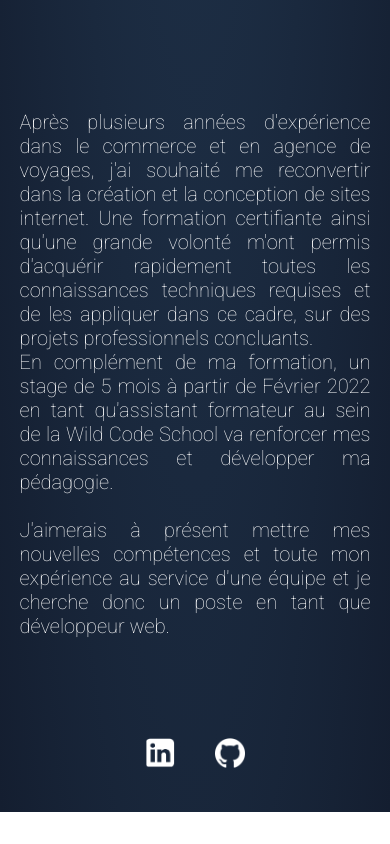
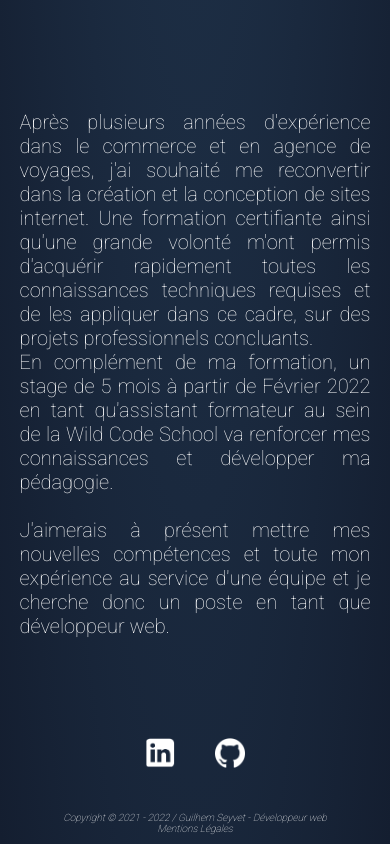
Before and after one commit to guilhemcv/portfolio, a React (Create React App) app: page /about in a window 390 px wide. Shown: the part 4676-5520 px from the top of the page. Before the commit the page ends 5488 px from the top, so only its background shows below. Built offline with nearby package versions, Linux system fonts and the light colour scheme.

Commit message:
modif copyright

```diff
--- a/src/container/About/About.jsx
+++ b/src/container/About/About.jsx
@@ -2,6 +2,7 @@
 import { Parallax } from 'react-parallax';
 import 'animate.css/animate.min.css';
 import './About.css';
+import '../Contact/Contact.css';
 import Polygon from '../../components/Polygon/Polygon';
 import Softskill from '../../data/softskill';
 import javascript from '../../assets/images/javascript.png';
@@ -161,6 +162,14 @@
           </ScrollAnimation>
         </div>
         <ScrollToTop />
+        <div className="copyright">
+        <p className="copy">
+          Copyright © 2021 - 2022 / Guilhem Seyvet - Développeur web{' '}
+        </p>
+        <a href="mentions.html" target="_blank">
+          Mentions Légales
+        </a>
+      </div>
       </div>
     </div>
   );
--- a/src/container/Contact/Contact.css
+++ b/src/container/Contact/Contact.css
@@ -87,9 +87,26 @@
   display: flex;
   align-items: center;
   justify-content: center;
+  font-size: 15px;
+  font-style: italic;
 }
 
 .copy {
   margin-right: 30px;
   color: white;
 }
+
+@media screen and (max-width:600px) {
+  .copyright {
+    display: flex;
+    flex-direction: column;
+    align-items: center;
+    justify-content: center;
+    font-size: 10px;
+    font-style: italic;
+    margin-bottom: 10px;
+  }
+  .copy {
+    margin: 0 auto;
+  }
+}
--- a/src/container/Contact/Contact.jsx
+++ b/src/container/Contact/Contact.jsx
@@ -61,7 +61,7 @@
       </span>
       <p className="phone">Téléphone : 06 66 15 46 39</p>
       <div className="copyright">
-        <p className="copy">Copyright</p>
+        <p className="copy">Copyright © 2021 - 2022 / Guilhem Seyvet - Développeur web </p>
         <a href="mentions.html" target="_blank">
           Mentions Légales
         </a>
--- a/src/container/Portfolio/Portfolio.css
+++ b/src/container/Portfolio/Portfolio.css
@@ -81,6 +81,11 @@
   font-size: 15px;
   text-align: left ;
 }
+
+  .text-portfolio-date {
+    font-size: 15px;
+  }
+
 .techno {
   font-size: 15px;
   text-align: left;
--- a/src/container/Portfolio/Portfolio.jsx
+++ b/src/container/Portfolio/Portfolio.jsx
@@ -1,5 +1,6 @@
 import React from 'react';
 import './Portfolio.css';
+import '../Portfolio/Portfolio.css';
 import portfoliodata from '../../data/portfoliodata';
 import ScrollAnimation from 'react-animate-on-scroll';
 import portfoliofrontend from '../../data/portfoliofrontend';
@@ -66,6 +67,14 @@
         </ScrollAnimation>
       ))}
       <ScrollToTop />
+      <div className="copyright">
+        <p className="copy">
+          Copyright © 2021 - 2022 / Guilhem Seyvet - Développeur web{' '}
+        </p>
+        <a href="mentions.html" target="_blank">
+          Mentions Légales
+        </a>
+      </div>
     </div>
   );
 }
--- a/src/container/cv.jsx/Cv.jsx
+++ b/src/container/cv.jsx/Cv.jsx
@@ -1,6 +1,7 @@
 import React from 'react';
 import ScrollAnimation from 'react-animate-on-scroll';
 import './Cv.css';
+import '../Contact/Contact.css';
 import DataCv from '../../data/datacv';
 import DataFormation from '../../data/DataFormation';
 import ScrollToTop from '../../components/ScrollToTop/ScrollToTop';
@@ -8,14 +9,17 @@
 export function Cv() {
   return (
     <div className="cv">
-      <ScrollAnimation animateIn="animate__fadeIn" animateOnce={true} >
+      <ScrollAnimation animateIn="animate__fadeIn" animateOnce={true}>
         <p className="titre-cv2">EXPERIENCES PROFESSIONNELLES :</p>
       </ScrollAnimation>
       <div className="curriculum">
         {DataCv.map((data) => (
           <div>
             <div className="card">
-            <ScrollAnimation animateIn="animate__fadeInLeft" animateOnce={true}>
+              <ScrollAnimation
+                animateIn="animate__fadeInLeft"
+                animateOnce={true}
+              >
                 <img className="imgcard" src={data.logo} alt={data.logo} />
                 <p className="cv-titre">{data.entreprise}</p>
                 <span
@@ -40,7 +44,6 @@
             </div>
             <div className="separate"></div>
           </div>
-
         ))}
       </div>
       <ScrollAnimation animateIn="animate__fadeIn" animateOnce={true}>
@@ -50,7 +53,10 @@
         {DataFormation.map((data) => (
           <div>
             <div className="card2">
-            <ScrollAnimation animateIn="animate__fadeInLeft" animateOnce={true}>
+              <ScrollAnimation
+                animateIn="animate__fadeInLeft"
+                animateOnce={true}
+              >
                 <img className="imgcard" src={data.logo} alt={data.logo} />
                 <p className="cv-titre">{data.ecole}</p>
                 <span
@@ -78,6 +84,14 @@
         ))}
       </div>
       <ScrollToTop />
+      <div className="copyright">
+        <p className="copy">
+          Copyright © 2021 - 2022 / Guilhem Seyvet - Développeur web{' '}
+        </p>
+        <a href="mentions.html" target="_blank">
+          Mentions Légales
+        </a>
+      </div>
     </div>
   );
 }
```
Also changed, not shown: package.json (line endings or trailing spaces). Lines whose indentation alone changed are shown as unchanged.
